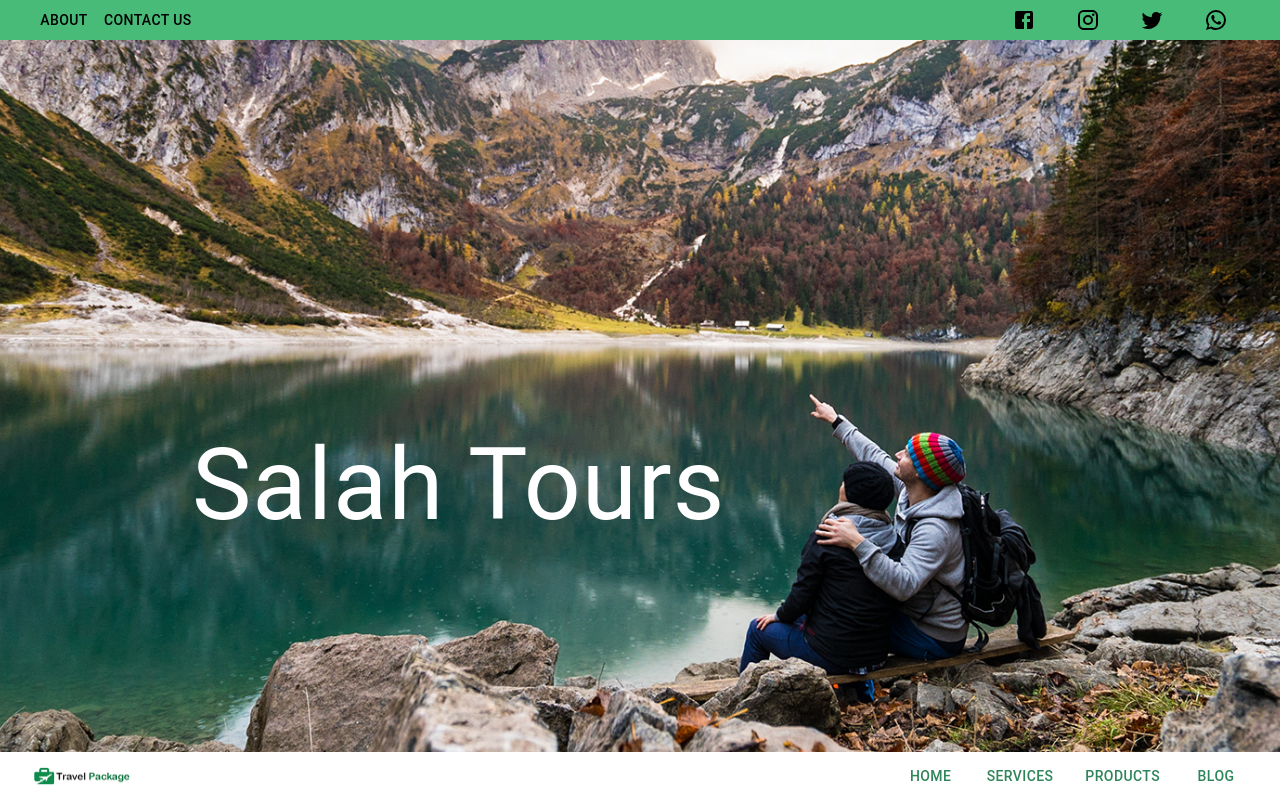
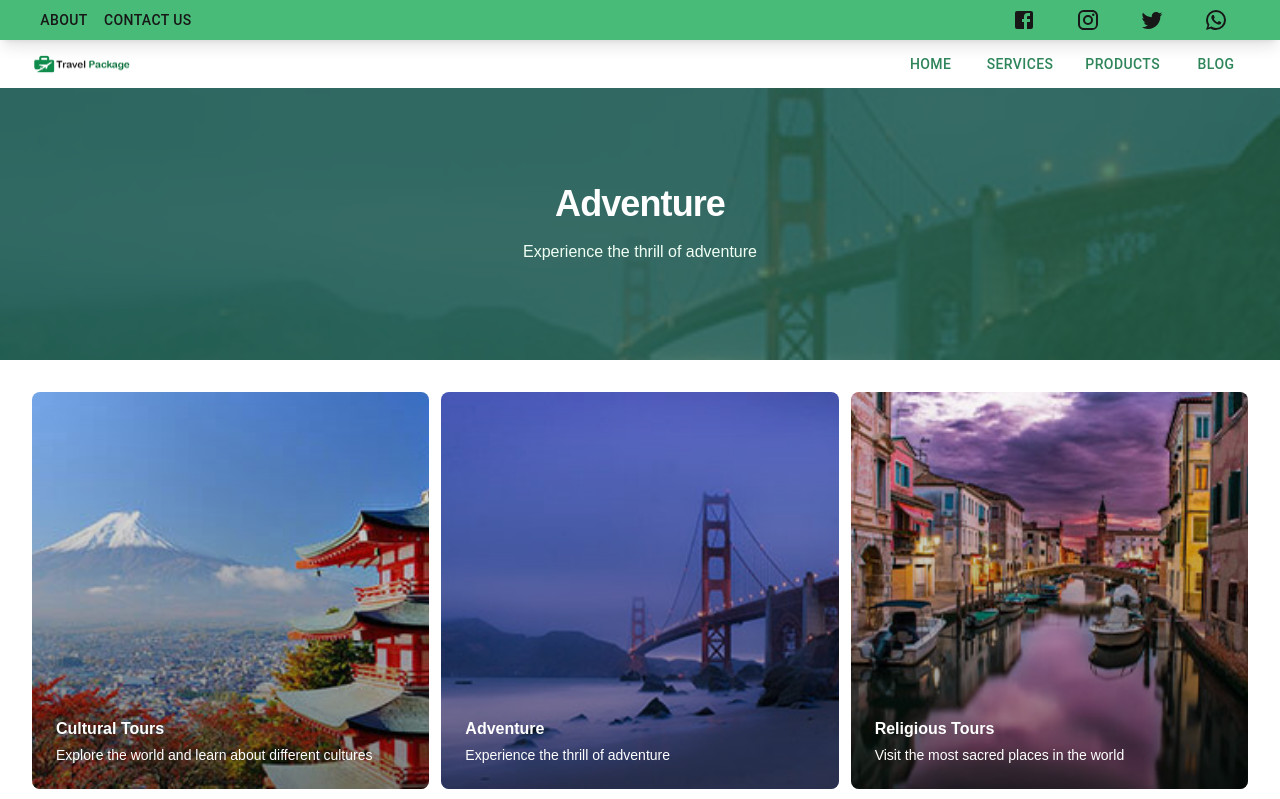
Before and after one commit to a7mdzahw/salah-tours, a Next.js app: page /categories/Adventure in a window 1280 px wide. Before the commit this address had no page. Shown: the top 799 px of the page. Built offline with nearby package versions, Linux system fonts and the light colour scheme; what @mui/material-nextjs would draw is missing.

Commit message:
feat: add subcategory

```diff
--- /dev/null
+++ b/src/app/categories/[categoryName]/page.tsx
@@ -0,0 +1,54 @@
+import React from "react";
+import { categories } from "@salah-tours/mocks/categories";
+import CategoryCard from "@salah-tours/components/category-card/CategoryCard";
+import { Box } from "@mui/material";
+
+type Props = {
+  params: {
+    categoryName: string;
+  };
+};
+
+export default async function Example(props: Props) {
+  const categoryName = await props.params.categoryName;
+
+  console.log(categoryName);
+  const category = categories.find((cat) => cat.name === categoryName);
+
+  return (
+    <div className=" w-full  ">
+      <div
+        className="py-24 text-center relative "
+        style={{
+          backgroundImage: `url(${category?.imageUri})`,
+          backgroundSize: "cover",
+          backgroundPosition: "center",
+        }}
+      >
+        <div className="bg-primary-800 absolute z-10 inset-0 opacity-80" />
+
+        <article className="z-50 relative">
+          <h1 className="text-4xl font-bold tracking-tight text-white">
+            {category?.name}
+          </h1>
+          <p className="mx-auto mt-4 max-w-3xl text-base text-primary-100">
+            {category?.description}
+          </p>
+        </article>
+      </div>
+
+
+
+      <Box className="grid grid-cols-1 sm:grid-cols-2 lg:grid-cols-3 gap-3 p-8">
+        {categories.map((category) => (
+          <CategoryCard
+            key={category.name}
+            name={category.name}
+            imageUri={category.imageUri}
+            description={category.description}
+          />
+        ))}
+      </Box>
+    </div>
+  );
+}
--- a/src/app/categories/page.tsx
+++ b/src/app/categories/page.tsx
@@ -2,53 +2,20 @@ import React from "react";
 import { Container, Typography, Box } from "@mui/material";
 
 import CategoryCard from "@salah-tours/components/category-card/CategoryCard";
-
-// images of tours categories
-import Category1 from "@salah-tours/assets/images/packages/pack1.jpg";
-import Category2 from "@salah-tours/assets/images/packages/pack2.jpg";
-import Category3 from "@salah-tours/assets/images/packages/pack3.jpg";
-import Category4 from "@salah-tours/assets/images/packages/pack4.jpg";
-import Category5 from "@salah-tours/assets/images/packages/pack5.jpg";
-import Category6 from "@salah-tours/assets/images/packages/pack6.jpg";
+import { categories } from "@salah-tours/mocks/categories";
 
 const Categories = () => {
   return (
     <Container className="flex flex-col gap-3 py-4">
-      <Typography variant="h4" className="text-center text-primary-700 uppercase">Categories</Typography>
+      <Typography
+        variant="h4"
+        className="text-center text-primary-700 uppercase"
+      >
+        Categories
+      </Typography>
 
       <Box className="grid grid-cols-1 sm:grid-cols-2 lg:grid-cols-3 gap-2">
-        {[
-          {
-            name: "Cultural Tours",
-            imageUri: Category1.src,
-            description: "Explore the world and learn about different cultures",
-          },
-          {
-            name: "Adventure Tours",
-            imageUri: Category2.src,
-            description: "Experience the thrill of adventure",
-          },
-          {
-            name: "Religious Tours",
-            imageUri: Category3.src,
-            description: "Visit the most sacred places in the world",
-          },
-          {
-            name: "Family Tours",
-            imageUri: Category4.src,
-            description: "Enjoy a family vacation",
-          },
-          {
-            name: "Luxury Tours",
-            imageUri: Category5.src,
-            description: "Experience the best of the best",
-          },
-          {
-            name: "Wildlife Tours",
-            imageUri: Category6.src,
-            description: "Explore the beauty of nature",
-          },
-        ].map((category) => (
+        {categories.map((category) => (
           <CategoryCard
             key={category.name}
             name={category.name}
--- a/src/components/category-card/CategoryCard.tsx
+++ b/src/components/category-card/CategoryCard.tsx
@@ -1,4 +1,5 @@
 /* eslint-disable @next/next/no-img-element */
+import Link from "next/link";
 import React from "react";
 
 type Props = {
@@ -9,6 +10,7 @@ type Props = {
 
 const CategoryCard = (props: Props) => {
   return (
+    <Link href={`/categories/${props.name}`}>
       <div className="group relative aspect-[2/1] overflow-hidden rounded-lg sm:row-span-2 sm:aspect-square">
         <img
           alt={props.name}
@@ -21,18 +23,14 @@ const CategoryCard = (props: Props) => {
         />
         <div className="absolute inset-0 flex items-end p-6">
           <div>
-            <h3 className="font-semibold text-white">
-              <a href="#">
-                <span className="absolute inset-0" />
-               {props.name}
-              </a>
-            </h3>
+            <h3 className="font-semibold text-white">{props.name}</h3>
             <p aria-hidden="true" className="mt-1 text-sm text-white">
-             {props.description}
+              {props.description}
             </p>
           </div>
         </div>
       </div>
+    </Link>
   );
 };
 
--- a/src/components/header/Header.tsx
+++ b/src/components/header/Header.tsx
@@ -13,10 +13,14 @@ import WhatsAppIcon from "@mui/icons-material/WhatsApp";
 // images
 import Logo from "@salah-tours/assets/images/logo.png";
 import clsx from "clsx";
+import { usePathname } from "next/navigation";
 
 const Header = () => {
   const [fixed, setFixed] = React.useState(false);
   const placeholderRef = React.useRef<HTMLDivElement>(null);
+  const path = usePathname();
+
+  console.log(path);
 
   useEffect(() => {
     const handleScroll = () => {
@@ -68,11 +72,13 @@ const Header = () => {
         </Box>
       </TopBar>
 
-      <MiddleHero className="bg-primary-500 h-24 flex items-end p-48">
-        <Typography className="text-white !text-[100px] font-bold">
-          Salah Tours
-        </Typography>
-      </MiddleHero>
+      {path === "/" && (
+        <MiddleHero className="bg-primary-500 h-24 flex items-end p-48">
+          <Typography className="text-white !text-[100px] font-bold">
+            Salah Tours
+          </Typography>
+        </MiddleHero>
+      )}
 
       <BottomPlaceholder ref={placeholderRef} className="placeholder">
         <BottomBar
--- /dev/null
+++ b/src/mocks/categories.ts
@@ -0,0 +1,40 @@
+// images of tours categories
+import Category1 from "@salah-tours/assets/images/packages/pack1.jpg";
+import Category2 from "@salah-tours/assets/images/packages/pack2.jpg";
+import Category3 from "@salah-tours/assets/images/packages/pack3.jpg";
+import Category4 from "@salah-tours/assets/images/packages/pack4.jpg";
+import Category5 from "@salah-tours/assets/images/packages/pack5.jpg";
+import Category6 from "@salah-tours/assets/images/packages/pack6.jpg";
+
+export const categories = [
+  {
+    name: "Cultural Tours",
+    imageUri: Category1.src,
+    description: "Explore the world and learn about different cultures",
+  },
+  {
+    name: "Adventure",
+    imageUri: Category2.src,
+    description: "Experience the thrill of adventure",
+  },
+  {
+    name: "Religious Tours",
+    imageUri: Category3.src,
+    description: "Visit the most sacred places in the world",
+  },
+  {
+    name: "Family Tours",
+    imageUri: Category4.src,
+    description: "Enjoy a family vacation",
+  },
+  {
+    name: "Luxury Tours",
+    imageUri: Category5.src,
+    description: "Experience the best of the best",
+  },
+  {
+    name: "Wildlife Tours",
+    imageUri: Category6.src,
+    description: "Explore the beauty of nature",
+  },
+];
```
